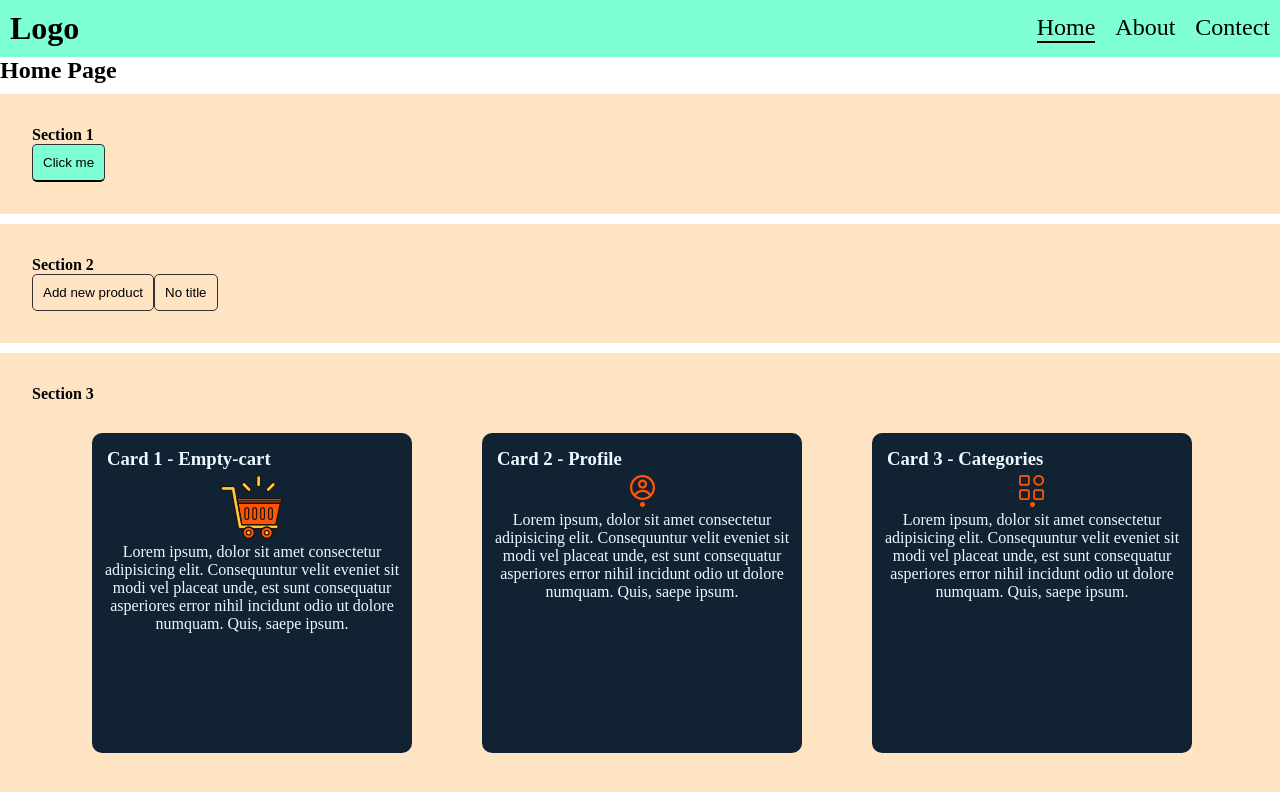
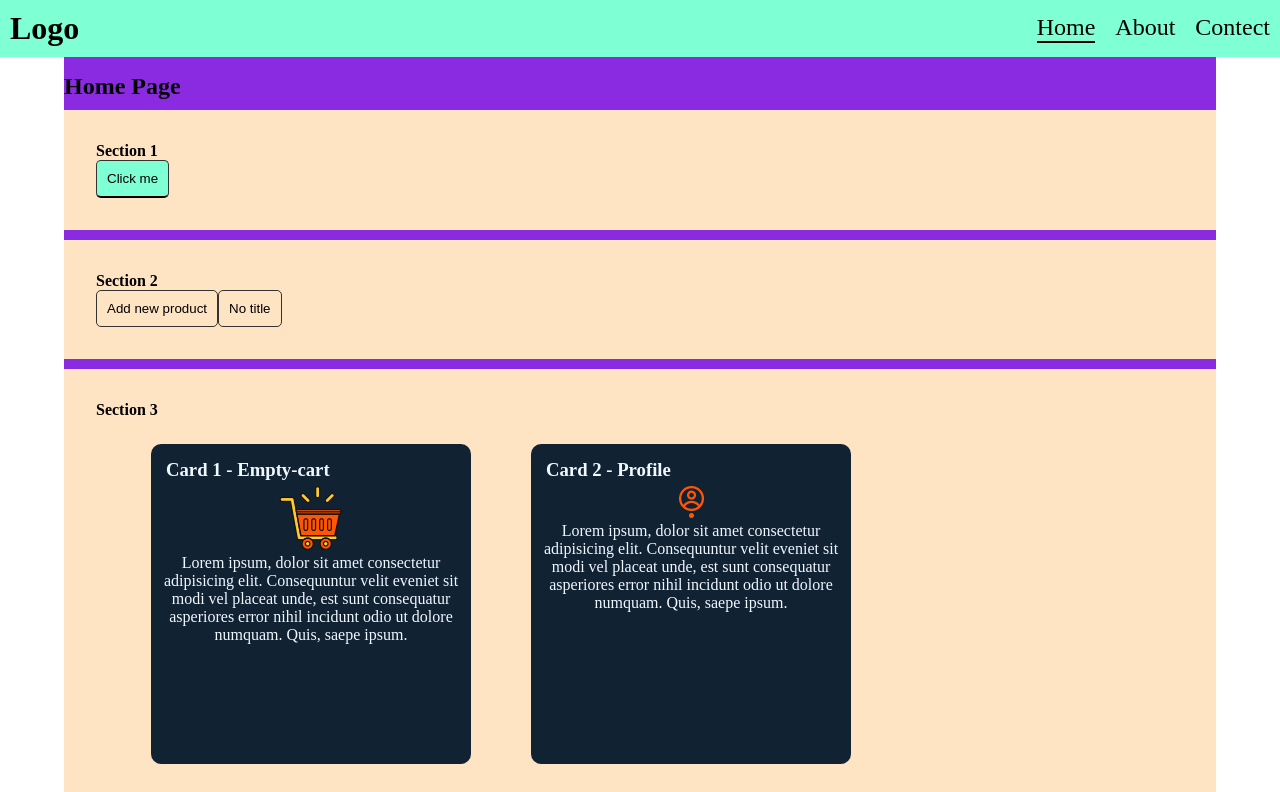
Before and after one commit to mo7mad4/Introduction-to-ReactJS, a React (Create React App) app: page / in a window 1280 px wide. Shown: the top 792 px of the page. Built offline with nearby package versions, Linux system fonts and the light colour scheme.

Commit message:
Adding code part 3 in lesson two and create Container component and use in pages

```diff
--- a/src/components/Task one/style.css
+++ b/src/components/Card/style.css
@@ -2,7 +2,7 @@
     display: inline-flex;
     justify-content: center;
     align-items: center;
-    margin: 10px;
+    margin: 5px;
 }
 
 .containerTeyps {
--- /dev/null
+++ b/src/components/Container/index.jsx
@@ -0,0 +1,12 @@
+import React, { Component } from 'react'
+import './style.css'
+
+export default class Container extends Component {
+  render() {
+    return (
+        <div className='container'>
+            {this.props.children}
+        </div>
+    )
+  }
+}
--- /dev/null
+++ b/src/components/Container/style.css
@@ -0,0 +1,6 @@
+.container{
+    background-color: blueviolet;
+    width: 90vw;
+    margin: auto;
+    padding: 1rem 0;
+}
--- a/src/pages/Home.jsx
+++ b/src/pages/Home.jsx
@@ -2,15 +2,17 @@ import { Component } from 'react';
 import Button from '../components/Button';
 import Footer from '../components/Footer/Footer';
 import Header from '../components/Header/Header';
-import Card from "../components/Task one/Card";
+import Card from "../components/Card/Card";
 import img1 from "../images/empty-cart.png";
 import img2 from "../images/profile.png";
 import img3 from "../images/categories.png";
+import Container from '../components/Container';
 class HomePage extends Component {
     render() {
         return (
-            <div className='container'>
+            <>
                 <Header myPage="home" />
+                <Container>
                     <h2>Home Page</h2>
                     <section>
                         <h4>Section 1</h4>
@@ -44,6 +46,7 @@ class HomePage extends Component {
                         />
                     </section>
                     <section>
+                        {/* Children we use open and close tag " <Card> </Card> " and we use in Component Card put in props Children  */}
                         <h4>Section 4</h4>
                         <Card
                             title="Card 3 - Categories"
@@ -52,12 +55,13 @@ class HomePage extends Component {
                         sunt consequatur asperiores error nihil incidunt odio ut dolore numquam. Quis, saepe ipsum."
                             actions={<Button title='action button' isActive />}
                         >
-                        <h2 style={{textAlign:'left'}}>Section</h2>
+                            <h2 style={{ textAlign: 'left' }}>Section</h2>
                             <Button title="Button" />
                         </Card>
                     </section>
                     <Footer />
-            </div>
+                </Container>
+            </>
         );
     }
 }
```
Also changed, not shown: src/pages/About.jsx (+8 -5 lines), src/components/Card/Card.jsx (renamed from src/components/Task one/Card.jsx). Lines whose indentation alone changed are shown as unchanged.
